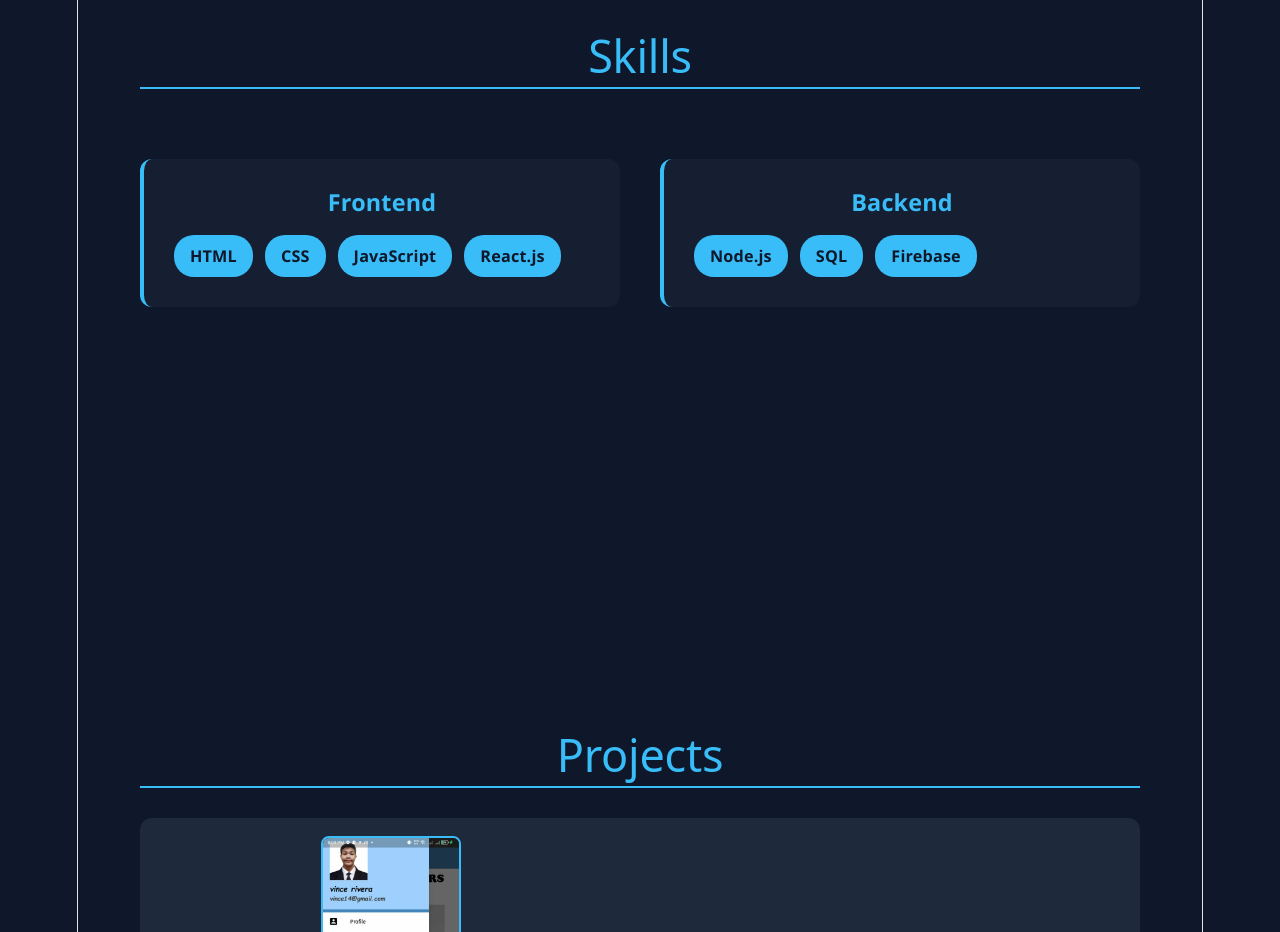
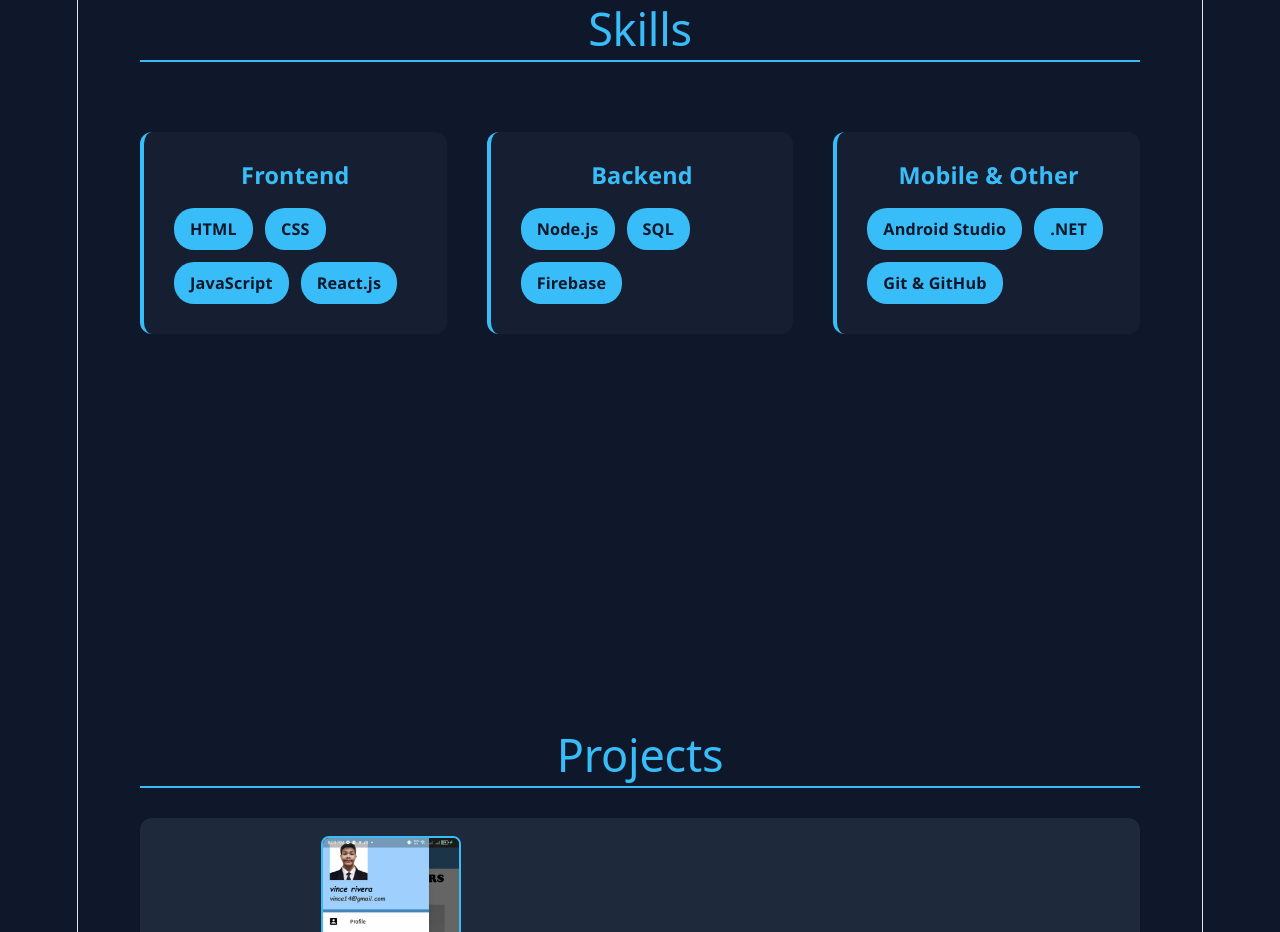
Before and after one commit to kontraman14/protfolio, a React (Vite) app: page / in a window 1280 px wide. Shown: the part 2260-3192 px from the top of the page. Built offline with nearby package versions, Linux system fonts and the light colour scheme.

Commit message:
Update App.jsx

```diff
--- a/src/App.jsx
+++ b/src/App.jsx
@@ -192,7 +192,17 @@ export default function App() {
               <span className="skill-badge">Firebase</span>
             </div>
           </div>
+
+           <div className="skill-category">
+            <h3>Mobile & Other</h3>
+            <div className="skills-list">
+              <span className="skill-badge">Android Studio</span>
+              <span className="skill-badge">.NET</span>
+              <span className="skill-badge">Git & GitHub</span>
+            </div>
+          </div>
         </div>
+
       </section>
 
       {/* PROJECTS */}
```
